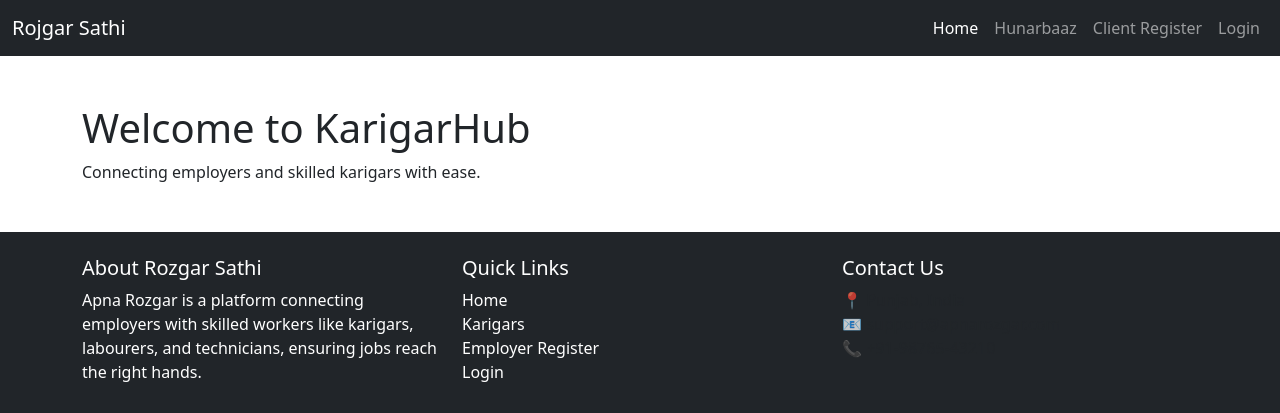
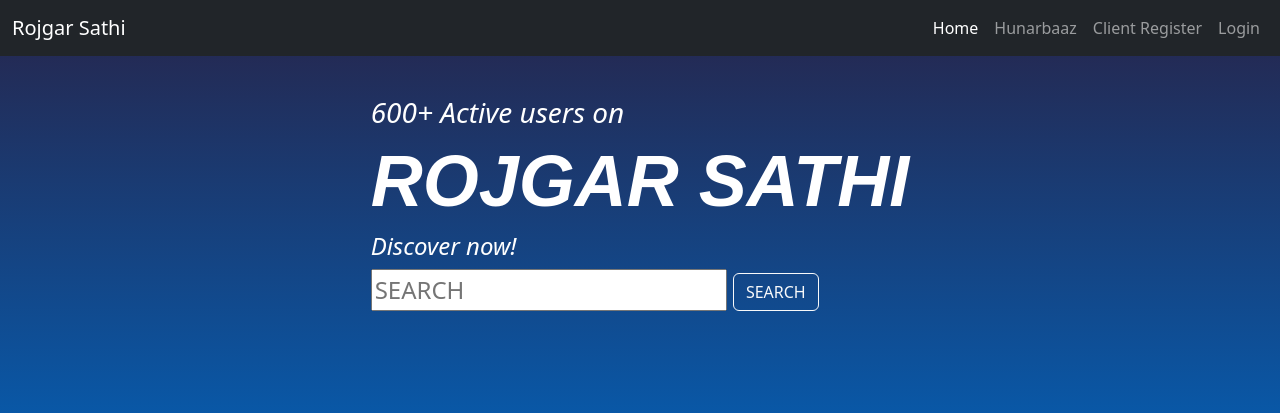
Before and after one commit to er-Rajbir/ROJGAR-SATHI, a Django app: page / in a window 1280 px wide. Shown: the top 413 px of the page. Run offline with Django 5.2, Linux system fonts and the light colour scheme.

Commit message:
static folder

```diff
--- a/ROJGAR_SATHI/ROJGAR_SATHI/settings.py
+++ b/ROJGAR_SATHI/ROJGAR_SATHI/settings.py
@@ -113,11 +113,11 @@ USE_I18N = True
 USE_TZ = True
 
 
-# Static files (CSS, JavaScript, Images)
-# https://docs.djangoproject.com/en/5.2/howto/static-files/
+#Static files (CSS, JavaScript, Images)
+#https://docs.djangoproject.com/en/5.2/howto/static-files/
 
 STATIC_URL = 'static/'
-
+BASE_DIR
 # Default primary key field type
 # https://docs.djangoproject.com/en/5.2/ref/settings/#default-auto-field
 
--- /dev/null
+++ b/ROJGAR_SATHI/hunarbaaz/static/hunarbaaz/css/style.css
@@ -0,0 +1,19 @@
+#cont-below-nav{
+    background:linear-gradient(to top, #0958a7, #232b56);
+    /* background-color: rgb(63, 184, 249);
+ */
+}
+#below-nav{
+    justify-content: center;
+    align-items: center;
+    align-self: center;
+    justify-self: center;
+    color: white;
+    height:45vh;
+    padding-top: 5vh;
+    font-size: 150%;
+}
+
+@media (max-width: 768px) {
+  #below-nav h1 {
+    font-size: 2rem;}}
--- a/ROJGAR_SATHI/templates/hunarbaaz/base.html
+++ b/ROJGAR_SATHI/templates/hunarbaaz/base.html
@@ -1,15 +1,20 @@
+{% load static %}
 <!DOCTYPE html>
 <html lang="en">
 <head>
     <meta charset="UTF-8">
-    <title>KarigarHub</title>
+    <title>Rojgar sathi</title>
     <meta name="viewport" content="width=device-width, initial-scale=1">
     <!-- Bootstrap CDN -->
     <link href="https://cdn.jsdelivr.net/npm/bootstrap@5.3.0/dist/css/bootstrap.min.css" rel="stylesheet">
+
+<link rel="stylesheet" href="{% static 'hunarbaaz/css/style.css' %}">
+
+
 </head>
 <body>
 
-<!-- ✅ Navbar Starts -->
+<!-- Navbar Starts -->
 <nav class="navbar navbar-expand-lg navbar-dark bg-dark sticky-top">
   <div class="container-fluid">
     <a class="navbar-brand" href="{% url 'home' %}">Rojgar Sathi</a>
@@ -35,19 +40,19 @@
     </div>
   </div>
 </nav>
-<!-- ✅ Navbar Ends -->
+<!--  Navbar Ends -->
 
 
 {% block content %}{% endblock %}
 
 
-<!-- ✅ Footer Starts -->
+<!--  Footer Starts -->
 <footer class="bg-dark text-white mt-5">
   <div class="container py-4">
     <div class="row">
       <!-- About -->
       <div class="col-md-4">
-        <h5>About Rozgar Sathi</h5>
+        <h5>About Rojgar Sathi</h5>
         <p>
           Apna Rozgar is a platform connecting employers with skilled workers like karigars, labourers, and technicians, ensuring jobs reach the right hands.
         </p>
@@ -80,7 +85,7 @@
     </div>
   </div>
 </footer>
-<!-- ✅ Footer Ends -->
+<!--  Footer Ends -->
 
 
 <!-- Bootstrap JS -->
--- a/ROJGAR_SATHI/templates/hunarbaaz/home.html
+++ b/ROJGAR_SATHI/templates/hunarbaaz/home.html
@@ -1,8 +1,53 @@
 {% extends 'hunarbaaz/base.html' %}
+{% load static %}
 
 {% block content %}
-<div class="container mt-5">
-    <h1>Welcome to KarigarHub</h1>
-    <p>Connecting employers and skilled karigars with ease.</p>
+<div class="container-fluid" id="cont-below-nav">
+  <div id="below-nav" >
+  <i><h3>600+ Active users on</h4>
+  <h1 style="font-family:Arial, Helvetica, sans-serif;font-size: 300%;"><b>ROJGAR SATHI</b></h1>
+  <h4>Discover now!</h4>
+
+
+<input type="text"placeholder="SEARCH">
+<button class="btn btn-outline-light">SEARCH</button>
+</i>
+</div></div>
+
+
 </div>
+
+<div class="container">
+
+<div id="carouselExampleIndicators" class="carousel slide" data-bs-ride="carousel">
+  <div class="carousel-indicators">
+    <button type="button" data-bs-target="#carouselExampleIndicators" data-bs-slide-to="0" class="active" aria-current="true" aria-label="Slide 1"></button>
+    <button type="button" data-bs-target="#carouselExampleIndicators" data-bs-slide-to="1" aria-label="Slide 2"></button>
+    <button type="button" data-bs-target="#carouselExampleIndicators" data-bs-slide-to="2" aria-label="Slide 3"></button>
+  </div>
+  <div class="carousel-inner">
+    <div class="carousel-item active">
+      <img src="c:\Users\rajbi\Downloads\bg.jpg" class="d-block w-100" alt="...">
+    </div>
+    <div class="carousel-item">
+      <img src="c:\Users\rajbi\Downloads\bg.jpg" class="d-block w-100" alt="...">
+    </div>
+    <div class="carousel-item">
+      <img src="c:\Users\rajbi\Downloads\bg.jpg" class="d-block w-100" alt="...">
+    </div>
+  </div>
+  <button class="carousel-control-prev" type="button" data-bs-target="#carouselExampleIndicators" data-bs-slide="prev">
+    <span class="carousel-control-prev-icon" aria-hidden="true"></span>
+    <span class="visually-hidden">Previous</span>
+  </button>
+  <button class="carousel-control-next" type="button" data-bs-target="#carouselExampleIndicators" data-bs-slide="next">
+    <span class="carousel-control-next-icon" aria-hidden="true"></span>
+    <span class="visually-hidden">Next</span>
+  </button>
+</div>
+</div>
+
+
+
+
 {% endblock %}
```
Also changed, not shown: ROJGAR_SATHI/hunarbaaz/static/hunarbaaz/images/bank_pic.jpg (added), ROJGAR_SATHI/hunarbaaz/static/hunarbaaz/js/scripts.js (added).
